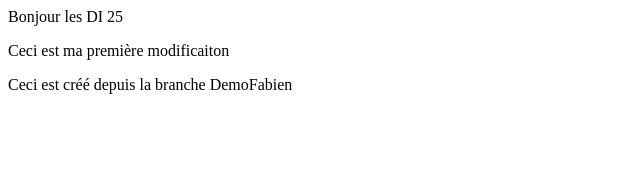
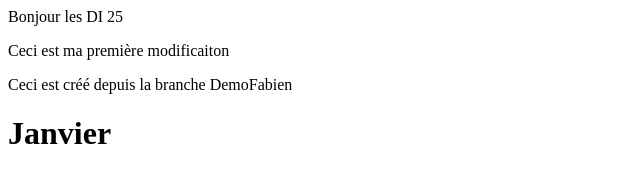
Before and after one commit to fabienlierville/cours_git_di25, a plain HTML site: page index.html in a window 1280 px wide. Shown: the whole page, without its empty margins (0-640 px from the left). Drawn offline with Linux system fonts and the light colour scheme.

Commit message:
Add new content to index.html

```diff
--- a/index.html
+++ b/index.html
@@ -1,3 +1,5 @@
 Bonjour les DI 25
 <p>Ceci est ma première modificaiton</p>
 <p>Ceci est créé depuis la branche DemoFabien</p>
+
+<h1>Janvier</h1>
```
